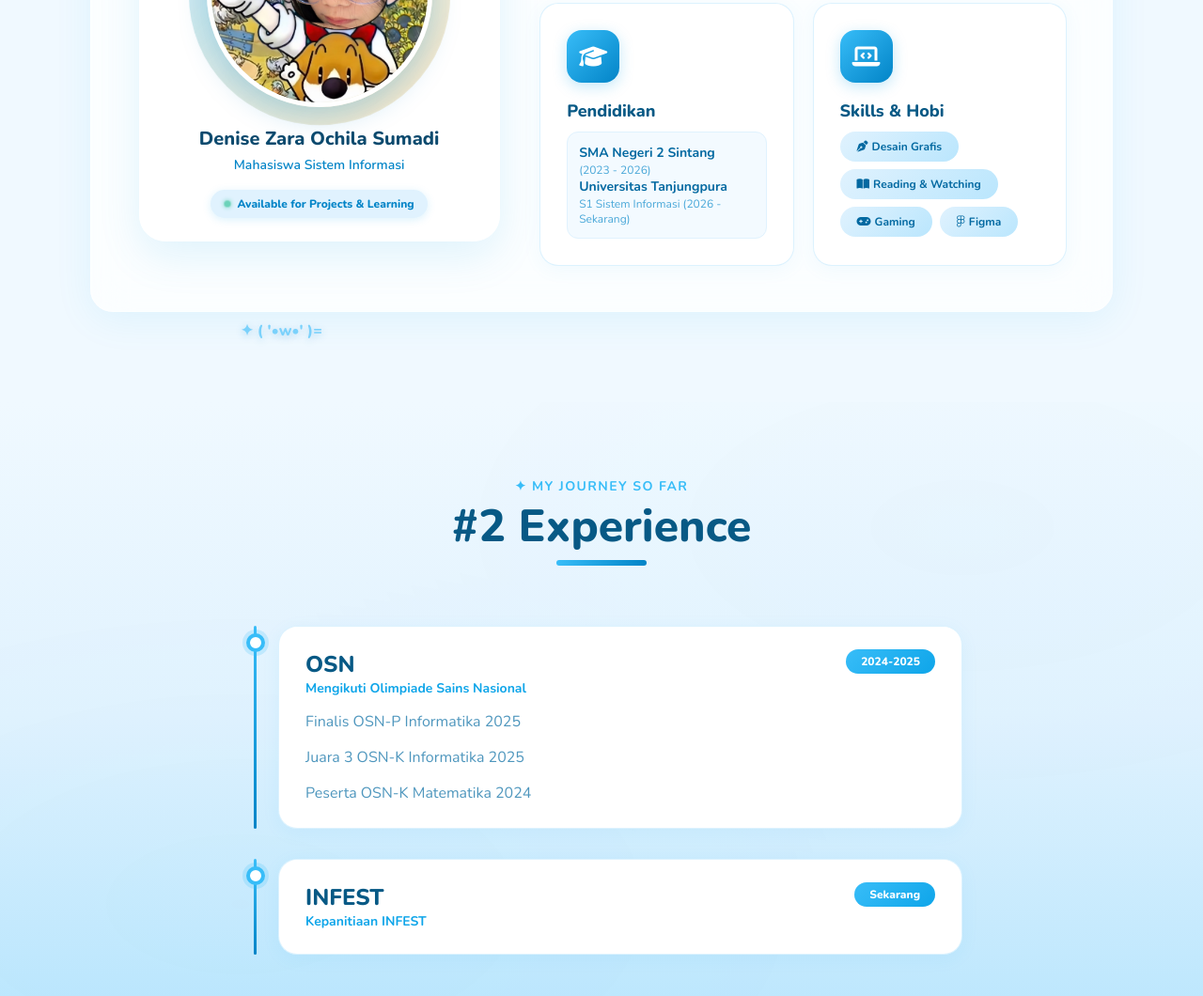
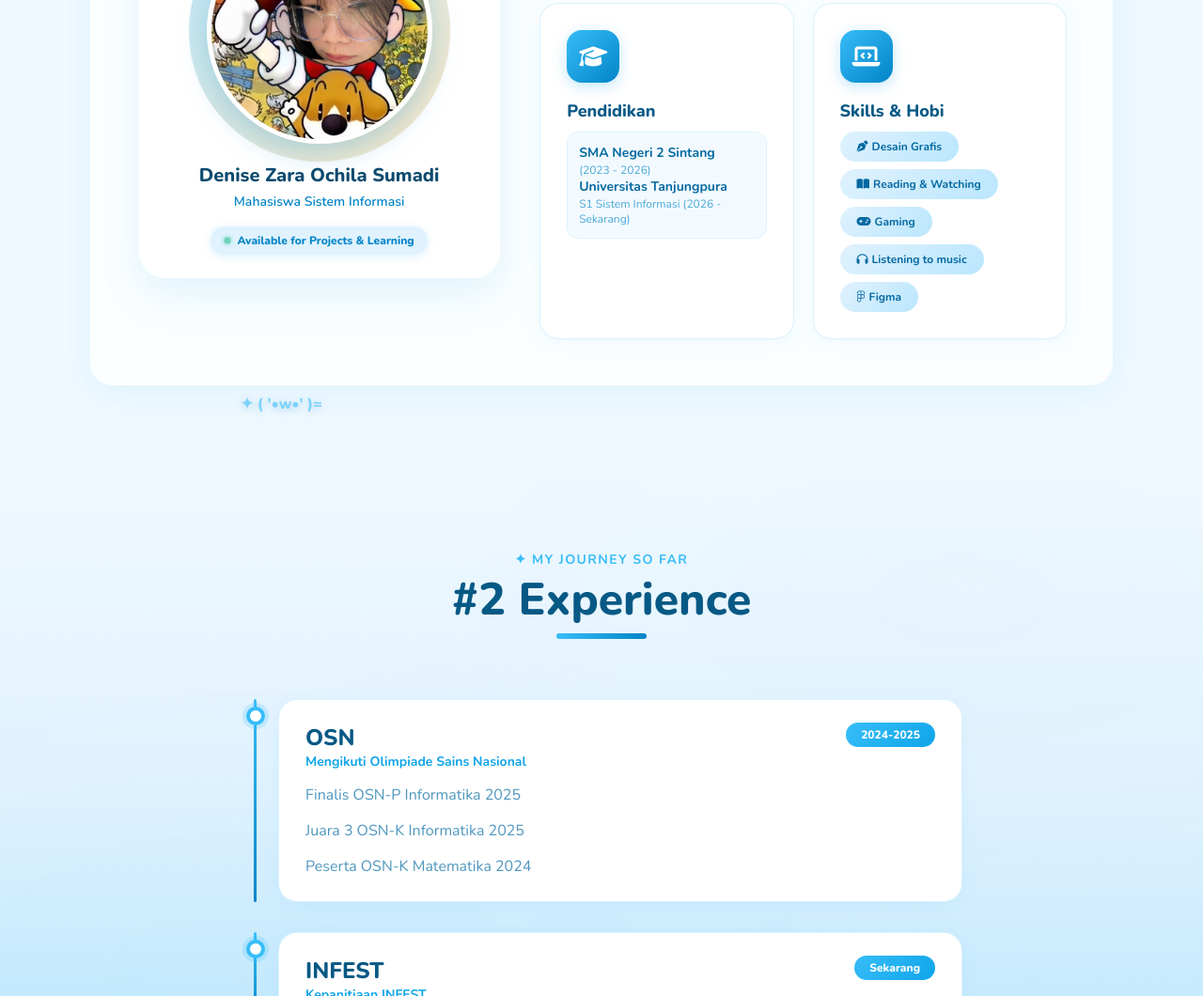
Before and after one commit to zaraochila/portofolio-chila, a plain HTML site: page index.html in a window 1280 px wide. Shown: the part 1280-2340 px from the top of the page at 94% size. Drawn offline with nearby package versions, Linux system fonts and the light colour scheme.

Commit message:
Update Website

```diff
--- a/index.html
+++ b/index.html
@@ -333,6 +333,11 @@
                                     <span class="skill-tag text-xs">
                                         <i class="fas fa-gamepad mr-1"></i>Gaming
                                     </span>
+                                    <a class="skill-tag text-xs cursor-pointer"
+                                        href="https://open.spotify.com/user/31aktekuwgy4ea7vsa3shq6pmpk4?si=0ef88a6055c8476f"
+                                        target="_blank" rel="noopener noreferrer">
+                                        <i class="fas fa-headphones mr-1"></i>Listening to music
+                                    </a>
                                     <span class="skill-tag text-xs">
                                         <i class="fab fa-figma mr-1"></i>Figma
                                     </span>
```
